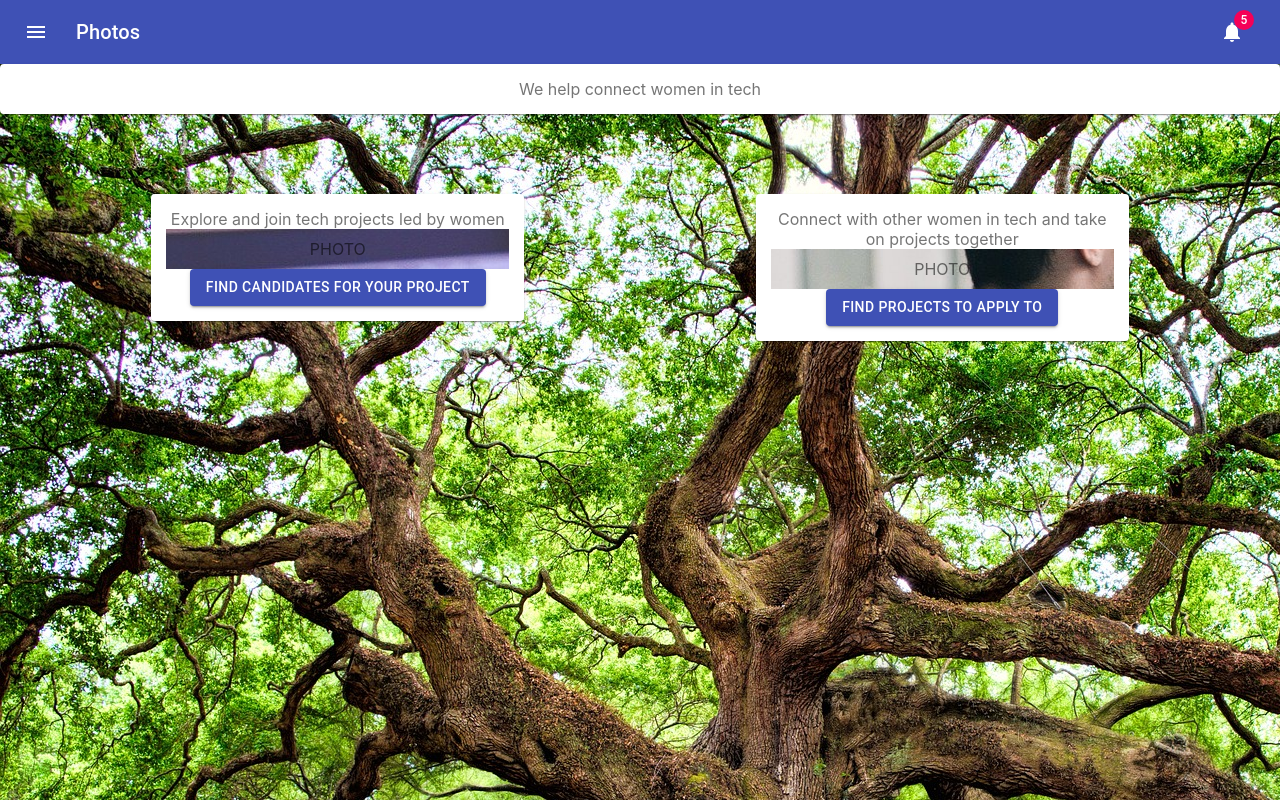
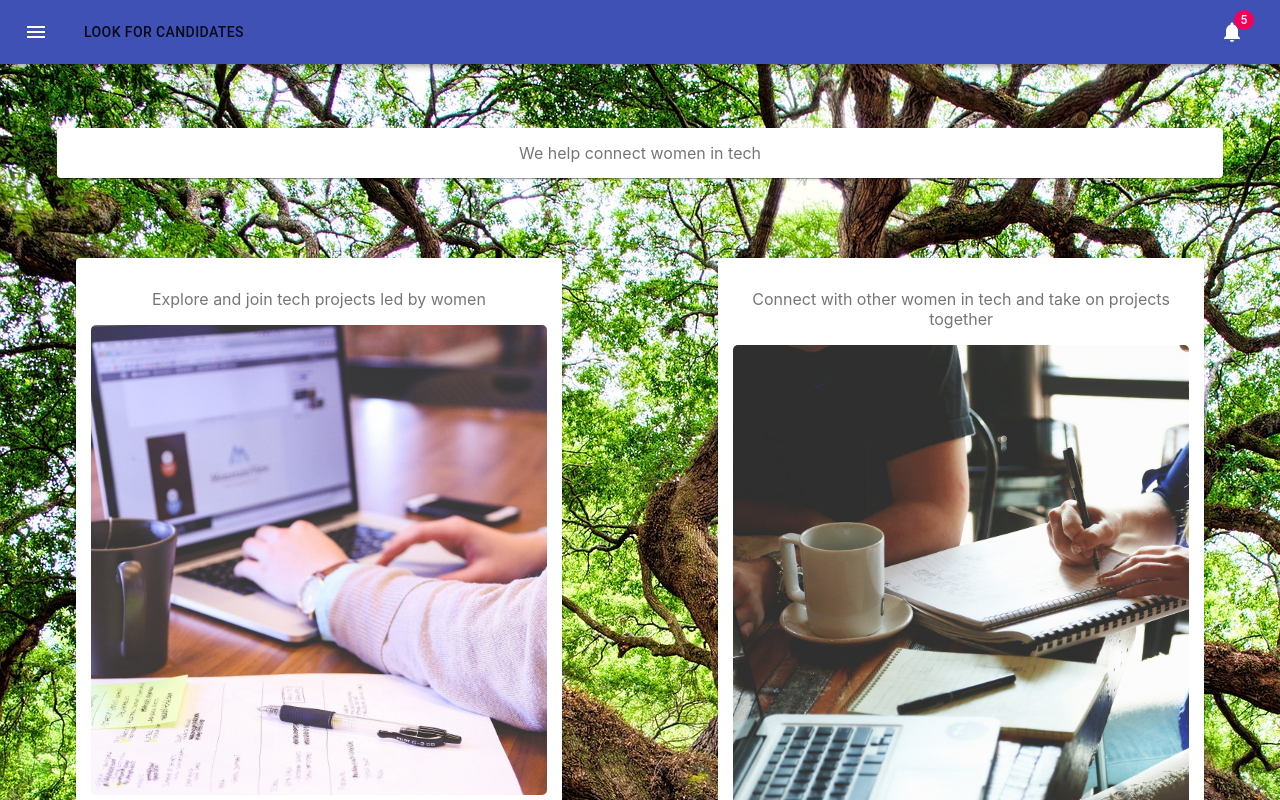
Before and after one commit to im-not-io/female-coders-network, a React (Create React App) app: page / in a window 1280 px wide. Shown: the top 800 px of the page. Built offline with nearby package versions, Linux system fonts and the light colour scheme.

Commit message:
homepage, and start new page

```diff
--- a/src/App.js
+++ b/src/App.js
@@ -68,6 +68,9 @@ function App() {
           <Route path="/project-creation">
             <ProjectCreationPage />
           </Route>
+          <Route path="/private-poject-page">
+            <privatePojectPage />
+          </Route>
           <Route path="/">
             <HomePage />
           </Route>
--- a/src/components/NavBar.js
+++ b/src/components/NavBar.js
@@ -13,7 +13,7 @@ import MenuItem from '@material-ui/core/MenuItem';
 import Menu from '@material-ui/core/Menu';
 import NotificationsIcon from '@material-ui/icons/Notifications';
 import Badge from '@material-ui/core/Badge';
-
+import Button from '@material-ui/core/Button';
 const useStyles = makeStyles((theme) => ({
   root: {
     flexGrow: 1,
@@ -48,11 +48,14 @@ export default function NavBar() {
     <div className={classes.root}>
       <AppBar position="static">
         <Toolbar>
+          <logo>
+
+          </logo>
           <IconButton edge="start" className={classes.menuButton} color="inherit" aria-label="menu">
             <MenuIcon />
           </IconButton>
           <Typography variant="h6" className={classes.title}>
-            Photos
+            <Button>Look for candidates</Button>
           </Typography>
           {auth && (
             <div>
--- a/src/pages/HomePage.js
+++ b/src/pages/HomePage.js
@@ -13,6 +13,7 @@ import { Button } from '@material-ui/core';
 const useStyles = makeStyles((theme) => ({
     root: {
         flexGrow: 1,
+        "margin-top": "5%"
 
     },
     paper: {
@@ -44,37 +45,44 @@ export default function HomePage() {
 
             <div className={classes.root}>
                 <Grid container spacing={10}  justify="space-evenly">
-                    <Grid item xs={12}>
+                    <Grid item xs={11} >
                         <Paper className={classes.paper}>
                             We help connect women in tech
                         </Paper>
                     </Grid>
-                    <Grid item xs={4}>
+                    <Grid item xs={5}>
                         <Paper className={classes.paper}>
-                            Explore and join tech projects led by women
+                            <p padding="10px">Explore and join tech projects led by women</p>
                             <div style={
                                 {
                                     backgroundImage: "url(" + project + ")",
                                     padding: "10px",
+                                    height: "450px",
+                                    widht: "auto",
+                                    backgroundSize: "cover",
+                                    borderRadius: "5px"
 
-                                }}>
-                                PHOTO
-                            </div>
-                            <Button color="primary" variant="contained"> Find candidates for your project</Button>
+
+                                }}></div>
+                                <p></p>
+                            <Button padding="40px" color="primary" variant="contained"><a path="/project-creation">Find candidates for your project </a> </Button>
                         </Paper>
                     </Grid>
-                    <Grid item xs={4}>
+                    <Grid item xs={5}>
                         <Paper className={classes.paper}>
-                            Connect with other women in tech and take on projects together
+                           <p padding="10px"> Connect with other women in tech and take on projects together</p>
                             <div style={
                                 {
-                                    backgroundImage : "url("+group+")",
+                                    backgroundImage: "url("+group+")",
                                     padding: "10px",
+                                    height: "450px",
+                                    widht: "auto",
+                                    backgroundSize: "cover",
+                                    borderRadius: "5px"
                                 }
-                            }>
-                                PHOTO
-                            </div>
-                            <Button color="primary" variant="contained"> Find Projects to apply to</Button>
+                            }></div>
+                            <p></p>
+                            <Button padding="40px" color="primary" variant="contained"> Find Projects to apply to</Button>
                         </Paper>
                     </Grid>
 
```
Also changed, not shown: src/pages/Private-project-page.js (added, +69 -0 lines), src/group.jpg, src/logo.png (added).
